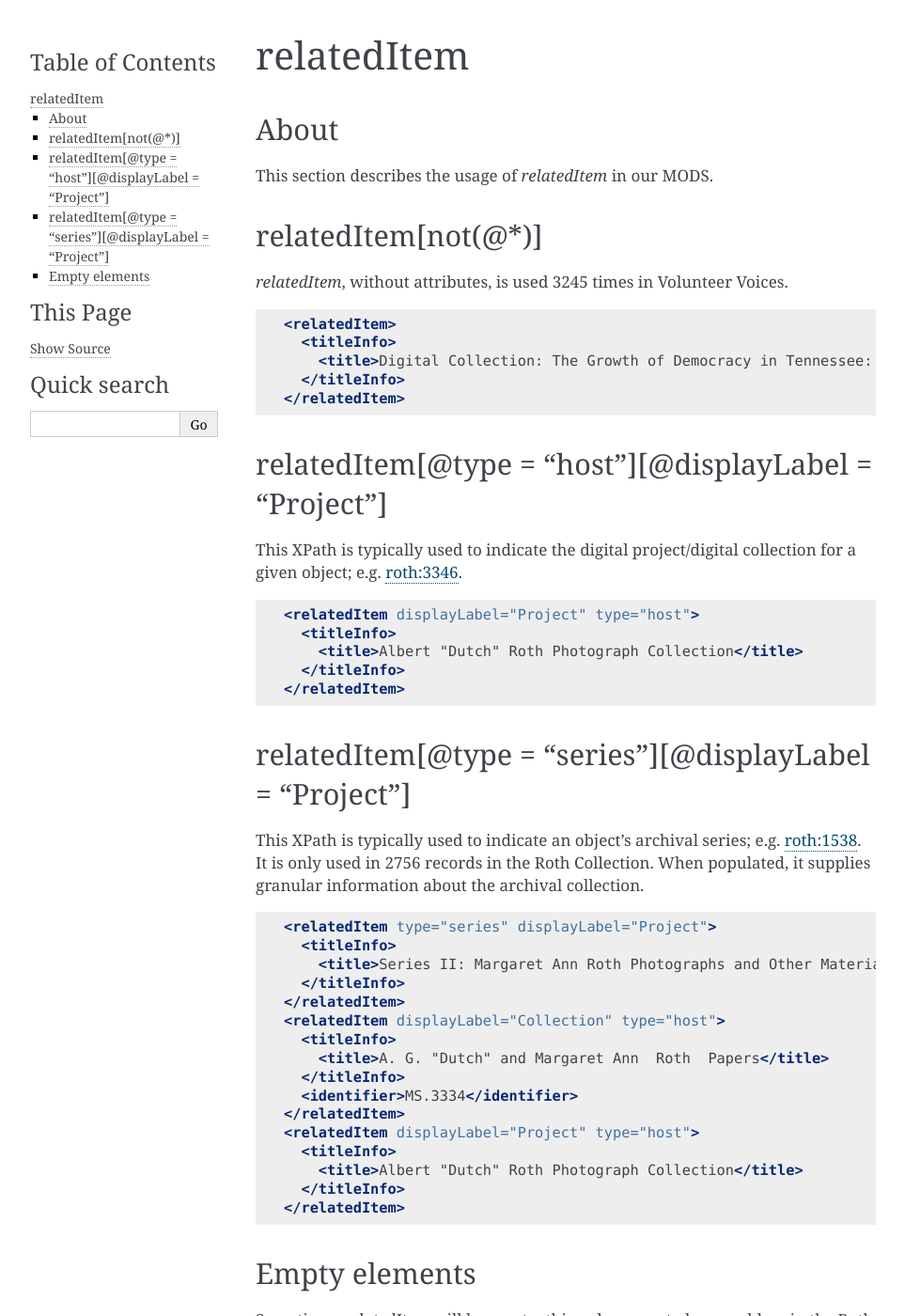
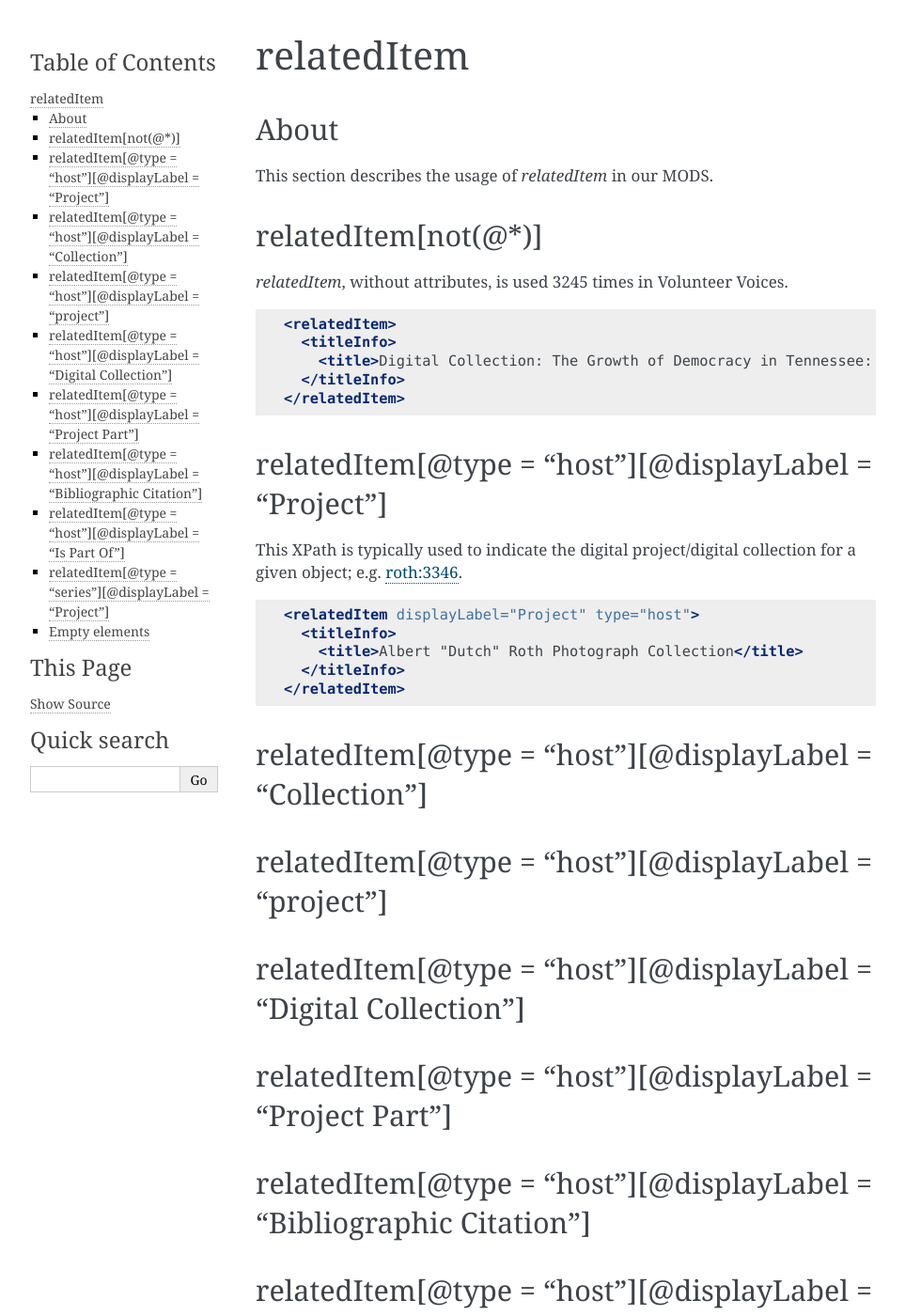
Before and after one commit to UTKcataloging/mods_to_rdf, a Sphinx documentation site: the page built from docs/source/top_level_elements/relatedItem.rst, in a window 1280 px wide and 1400 px high. Shown: the whole window at 94% size, without its empty margins (148-1111 px from the left). Built offline with Sphinx 7.4.7, drawn with Linux system fonts in a browser that asks for light colours; formulas are drawn with MathJax 3; some of the changed text lies outside the part shown.

Commit message:
Add additional `[@displayLabel]` values

```diff
--- a/docs/source/top_level_elements/relatedItem.rst
+++ b/docs/source/top_level_elements/relatedItem.rst
@@ -31,6 +31,24 @@ This XPath is typically used to indicate the digital project/digital collection
         <title>Albert "Dutch" Roth Photograph Collection</title>
       </titleInfo>
     </relatedItem>
+
+relatedItem[@type = "host"][@displayLabel = "Collection"]
+---------------------------------------------------------
+
+relatedItem[@type = "host"][@displayLabel = "project"]
+------------------------------------------------------
+
+relatedItem[@type = "host"][@displayLabel = "Digital Collection"]
+-----------------------------------------------------------------
+
+relatedItem[@type = "host"][@displayLabel = "Project Part"]
+-----------------------------------------------------------
+
+relatedItem[@type = "host"][@displayLabel = "Bibliographic Citation"]
+---------------------------------------------------------------------
+
+relatedItem[@type = "host"][@displayLabel = "Is Part Of"]
+---------------------------------------------------------
 
 relatedItem[@type = "series"][@displayLabel = "Project"]
 --------------------------------------------------------
```
